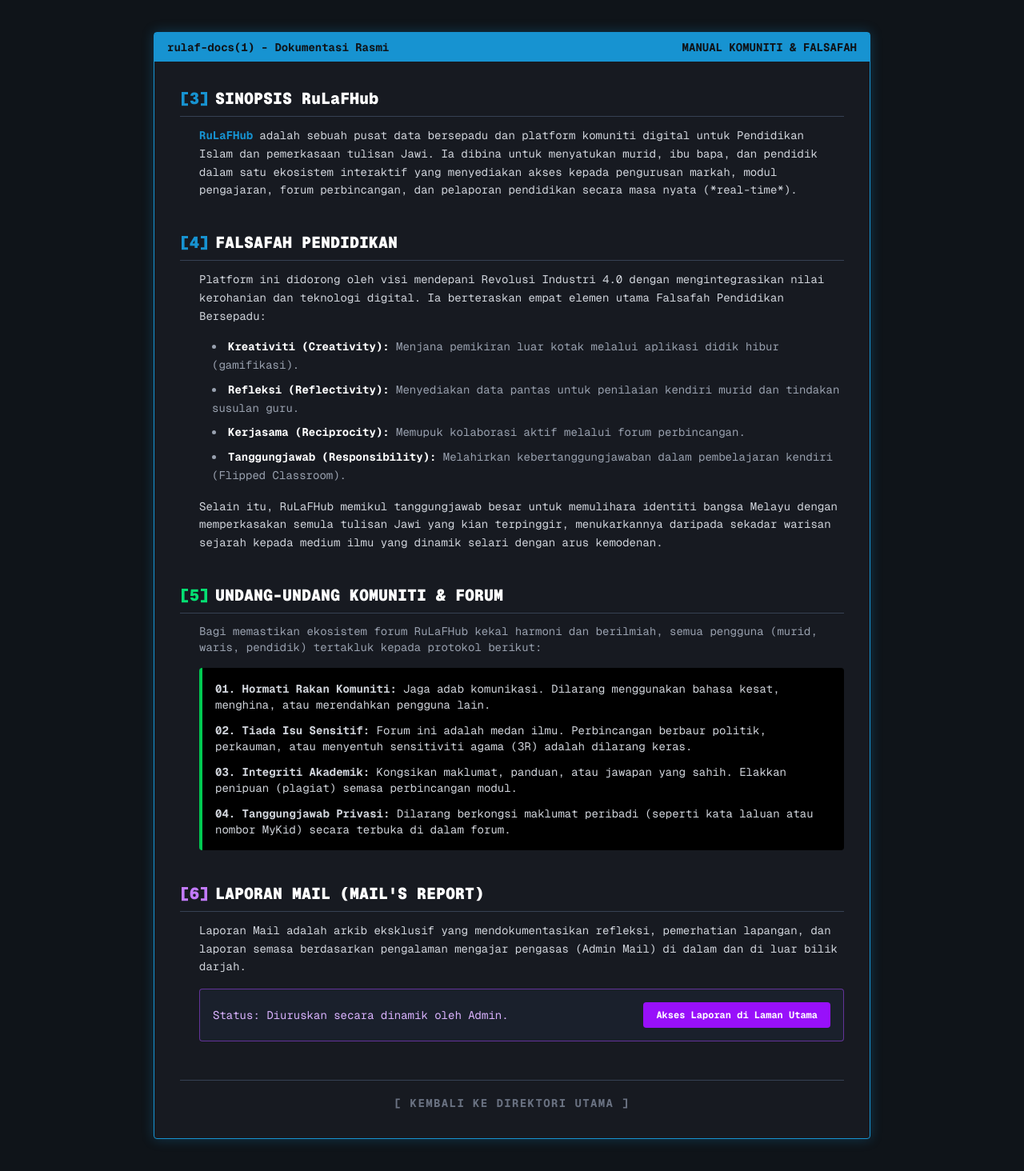
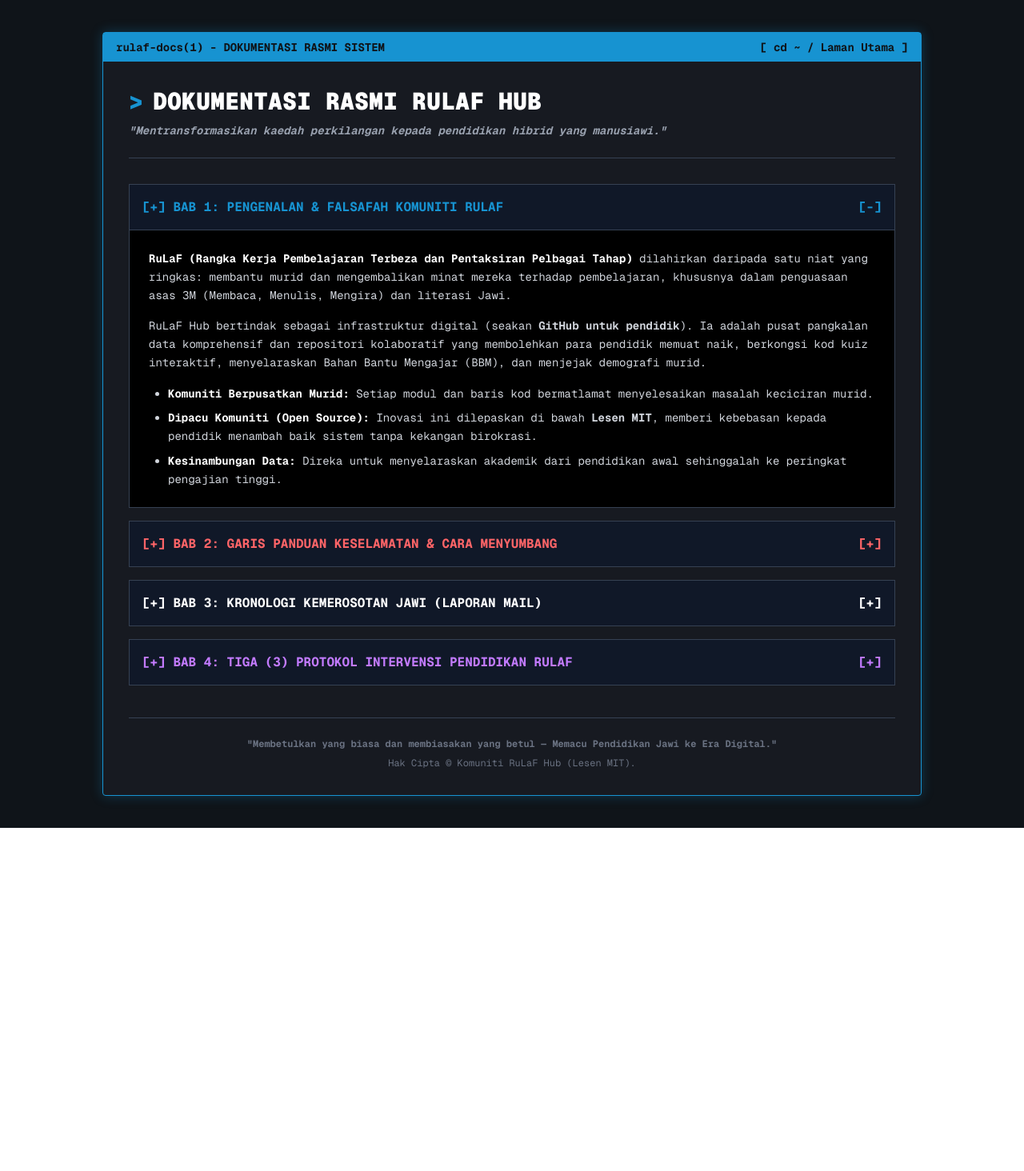
Before and after one commit to Barudy/rulaf-web, a Next.js app: page /docs in a window 1280 px wide. Shown: the whole page at 80% size. After the commit the page ends 1035 px from the top, so only its background shows below. Built offline with nearby package versions, Linux system fonts and the light colour scheme.

Commit message:
rulafhub v1.4-stable 5.5

```diff
--- a/app/docs/page.tsx
+++ b/app/docs/page.tsx
@@ -1,92 +1,166 @@
 'use client';
-import React from 'react';
+import React, { useState } from 'react';
 
 export default function DocsPage() {
+  const [activeProtokol, setActiveProtokol] = useState<string | null>('pengenalan');
+
+  const toggleProtokol = (id: string) => {
+    setActiveProtokol(activeProtokol === id ? null : id);
+  };
+
   return (
     <div className="min-h-screen bg-[#0F1419] text-[#A5B2D9] font-mono p-4 sm:p-10 selection:bg-[#1793D1] selection:text-white">
-      {/* Container ala Terminal */}
-      <div className="max-w-4xl mx-auto bg-[#171A21] border border-[#1793D1] rounded-sm shadow-[0_0_15px_rgba(23,147,209,0.3)]">
+      <div className="max-w-5xl mx-auto bg-[#171A21] border border-[#1793D1] rounded-sm shadow-[0_0_15px_rgba(23,147,209,0.3)]">
 
         {/* Header Terminal */}
         <div className="bg-[#1793D1] text-[#0F1419] px-4 py-2 flex justify-between items-center font-bold text-sm">
-          <span>rulaf-docs(1) - Dokumentasi Rasmi</span>
-          <span>MANUAL KOMUNITI & FALSAFAH</span>
+          <span>rulaf-docs(1) - DOKUMENTASI RASMI SISTEM</span>
+          <a href="/" className="hover:text-white transition-colors">[ cd ~ / Laman Utama ]</a>
         </div>
 
         <div className="p-8">
-          {/* SINOPSIS */}
-          <section className="mb-10">
-            <h2 className="text-white font-black text-xl mb-3 border-b border-gray-700 pb-2 flex items-center gap-2">
-              <span className="text-[#1793D1]">[3]</span> SINOPSIS RuLaFHub
-            </h2>
-            <p className="pl-6 text-gray-300 leading-relaxed text-sm">
-              <strong className="text-[#1793D1]">RuLaFHub</strong> adalah sebuah pusat data bersepadu dan platform komuniti digital untuk Pendidikan Islam dan pemerkasaan tulisan Jawi. Ia dibina untuk menyatukan murid, ibu bapa, dan pendidik dalam satu ekosistem interaktif yang menyediakan akses kepada pengurusan markah, modul pengajaran, forum perbincangan, dan pelaporan pendidikan secara masa nyata (*real-time*).
+          <div className="border-b border-gray-700 pb-6 mb-8">
+            <h1 className="text-3xl font-black text-white flex items-center gap-3 mb-2">
+              <span className="text-[#1793D1]">{'>'}</span> DOKUMENTASI RASMI RULAF HUB
+            </h1>
+            <p className="text-gray-400 text-sm font-bold italic">
+              "Mentransformasikan kaedah perkilangan kepada pendidikan hibrid yang manusiawi."
             </p>
-          </section>
+          </div>
 
-          {/* FALSAFAH */}
-          <section className="mb-10">
-            <h2 className="text-white font-black text-xl mb-3 border-b border-gray-700 pb-2 flex items-center gap-2">
-              <span className="text-[#1793D1]">[4]</span> FALSAFAH PENDIDIKAN
-            </h2>
-            <div className="pl-6 text-sm text-gray-300 leading-relaxed space-y-4">
-              <p>
-                Platform ini didorong oleh visi mendepani Revolusi Industri 4.0 dengan mengintegrasikan nilai kerohanian dan teknologi digital. Ia berteraskan empat elemen utama Falsafah Pendidikan Bersepadu:
-              </p>
-              <ul className="list-disc list-inside ml-4 space-y-2 text-gray-400">
-                <li><strong className="text-white">Kreativiti (Creativity):</strong> Menjana pemikiran luar kotak melalui aplikasi didik hibur (gamifikasi).</li>
-                <li><strong className="text-white">Refleksi (Reflectivity):</strong> Menyediakan data pantas untuk penilaian kendiri murid dan tindakan susulan guru.</li>
-                <li><strong className="text-white">Kerjasama (Reciprocity):</strong> Memupuk kolaborasi aktif melalui forum perbincangan.</li>
-                <li><strong className="text-white">Tanggungjawab (Responsibility):</strong> Melahirkan kebertanggungjawaban dalam pembelajaran kendiri (Flipped Classroom).</li>
-              </ul>
-              <p className="mt-4">
-                Selain itu, RuLaFHub memikul tanggungjawab besar untuk memulihara identiti bangsa Melayu dengan memperkasakan semula tulisan Jawi yang kian terpinggir, menukarkannya daripada sekadar warisan sejarah kepada medium ilmu yang dinamik selari dengan arus kemodenan.
-              </p>
-            </div>
-          </section>
+          {/* BAB 1: PENGENALAN & FALSAFAH */}
+          <div className="mb-4">
+            <button
+              onClick={() => toggleProtokol('pengenalan')}
+              className="w-full text-left bg-gray-900 border border-gray-700 p-4 font-bold text-[#1793D1] hover:border-[#1793D1] transition-colors flex justify-between"
+            >
+              <span>[+] BAB 1: PENGENALAN & FALSAFAH KOMUNITI RULAF</span>
+              <span>{activeProtokol === 'pengenalan' ? '[-]' : '[+]'}</span>
+            </button>
 
-          {/* UNDANG-UNDANG KOMUNITI & FORUM */}
-          <section className="mb-10">
-            <h2 className="text-white font-black text-xl mb-3 border-b border-gray-700 pb-2 flex items-center gap-2">
-              <span className="text-green-400">[5]</span> UNDANG-UNDANG KOMUNITI & FORUM
-            </h2>
-            <div className="pl-6 text-sm">
-              <p className="text-gray-400 mb-4">
-                Bagi memastikan ekosistem forum RuLaFHub kekal harmoni dan berilmiah, semua pengguna (murid, waris, pendidik) tertakluk kepada protokol berikut:
-              </p>
-              <div className="bg-black p-4 border-l-4 border-green-500 rounded text-gray-300 space-y-3">
-                <p><strong>01. Hormati Rakan Komuniti:</strong> Jaga adab komunikasi. Dilarang menggunakan bahasa kesat, menghina, atau merendahkan pengguna lain.</p>
-                <p><strong>02. Tiada Isu Sensitif:</strong> Forum ini adalah medan ilmu. Perbincangan berbaur politik, perkauman, atau menyentuh sensitiviti agama (3R) adalah dilarang keras.</p>
-                <p><strong>03. Integriti Akademik:</strong> Kongsikan maklumat, panduan, atau jawapan yang sahih. Elakkan penipuan (plagiat) semasa perbincangan modul.</p>
-                <p><strong>04. Tanggungjawab Privasi:</strong> Dilarang berkongsi maklumat peribadi (seperti kata laluan atau nombor MyKid) secara terbuka di dalam forum.</p>
+            {activeProtokol === 'pengenalan' && (
+              <div className="bg-black border-x border-b border-gray-700 p-6 text-sm text-gray-300 leading-relaxed space-y-4">
+                <p>
+                  <strong className="text-white">RuLaF (Rangka Kerja Pembelajaran Terbeza dan Pentaksiran Pelbagai Tahap)</strong> dilahirkan daripada satu niat yang ringkas: membantu murid dan mengembalikan minat mereka terhadap pembelajaran, khususnya dalam penguasaan asas 3M (Membaca, Menulis, Mengira) dan literasi Jawi.
+                </p>
+                <p>
+                  RuLaF Hub bertindak sebagai infrastruktur digital (seakan <strong>GitHub untuk pendidik</strong>). Ia adalah pusat pangkalan data komprehensif dan repositori kolaboratif yang membolehkan para pendidik memuat naik, berkongsi kod kuiz interaktif, menyelaraskan Bahan Bantu Mengajar (BBM), dan menjejak demografi murid.
+                </p>
+                <ul className="list-disc ml-6 space-y-2 mt-2">
+                  <li><strong className="text-white">Komuniti Berpusatkan Murid:</strong> Setiap modul dan baris kod bermatlamat menyelesaikan masalah keciciran murid.</li>
+                  <li><strong className="text-white">Dipacu Komuniti (Open Source):</strong> Inovasi ini dilepaskan di bawah <strong>Lesen MIT</strong>, memberi kebebasan kepada pendidik menambah baik sistem tanpa kekangan birokrasi.</li>
+                  <li><strong className="text-white">Kesinambungan Data:</strong> Direka untuk menyelaraskan akademik dari pendidikan awal sehinggalah ke peringkat pengajian tinggi.</li>
+                </ul>
               </div>
-            </div>
-          </section>
+            )}
+          </div>
 
-          {/* LAPORAN MAIL (Pengasingan) */}
-          <section className="mb-6">
-            <h2 className="text-white font-black text-xl mb-3 border-b border-gray-700 pb-2 flex items-center gap-2">
-              <span className="text-purple-400">[6]</span> LAPORAN MAIL (MAIL'S REPORT)
-            </h2>
-            <div className="pl-6 text-sm text-gray-300 leading-relaxed">
-              <p className="mb-4">
-                Laporan Mail adalah arkib eksklusif yang mendokumentasikan refleksi, pemerhatian lapangan, dan laporan semasa berdasarkan pengalaman mengajar pengasas (Admin Mail) di dalam dan di luar bilik darjah.
-              </p>
-              <div className="flex items-center justify-between bg-[#1A202C] border border-purple-500/50 p-4 rounded">
-                <span className="font-mono text-purple-300">Status: Diuruskan secara dinamik oleh Admin.</span>
-                <a href="/" className="bg-purple-600 hover:bg-purple-500 text-white px-4 py-2 rounded text-xs font-bold transition-colors">
-                  Akses Laporan di Laman Utama
-                </a>
+          {/* BAB 2: KESELAMATAN & SUMBANGAN */}
+          <div className="mb-4">
+            <button
+              onClick={() => toggleProtokol('keselamatan')}
+              className="w-full text-left bg-gray-900 border border-gray-700 p-4 font-bold text-red-400 hover:border-red-500 transition-colors flex justify-between"
+            >
+              <span>[+] BAB 2: GARIS PANDUAN KESELAMATAN & CARA MENYUMBANG</span>
+              <span>{activeProtokol === 'keselamatan' ? '[-]' : '[+]'}</span>
+            </button>
+
+            {activeProtokol === 'keselamatan' && (
+              <div className="bg-black border-x border-b border-gray-700 p-6 text-sm text-gray-300 leading-relaxed space-y-4">
+                <p>
+                  RuLaF Hub komited mewujudkan ruang digital yang 100% selamat, berautoriti, dan bebas daripada ancaman scammer. Setiap sumbangan (melalui <em>Pull Request</em>) akan melalui proses penapisan ketat.
+                </p>
+                <div className="border-l-4 border-red-500 pl-4 bg-gray-900 py-3">
+                  <span className="text-red-400 font-bold uppercase">Polisi Toleransi Sifar (Zero Tolerance Policy)</span>
+                  <p className="mt-2">Sistem ini <strong>TIDAK AKAN TERAGAK-AGAK</strong> mengambil tindakan keras sekiranya pengguna memuat naik:</p>
+                  <ul className="list-disc ml-6 mt-1 text-red-300">
+                    <li>Kandungan yang meragukan (suspicious uploads).</li>
+                    <li>Perisian berniat jahat (malware/spyware).</li>
+                    <li>Pautan phishing atau sebarang elemen penipuan (scam).</li>
+                    <li>Bahan yang melanggar sensitiviti atau tidak beretika.</li>
+                  </ul>
+                  <p className="mt-3 font-bold text-white uppercase">Tindakan: BAN (Sekatan) Kekal serta-merta! Tiada kompromi untuk keselamatan data pendidikan.</p>
+                </div>
+
+                <div className="mt-4">
+                  <strong className="text-[#1793D1]"> CARA MENYUMBANG (CONTRIBUTING) KOD & MODUL:</strong>
+                  <ol className="list-decimal ml-6 mt-2 space-y-1">
+                    <li><strong>Fork:</strong> Salin (fork) repositori utama ke persekitaran kerja anda.</li>
+                    <li><strong>Branch:</strong> Cipta branch baharu bagi tujuan pengasingan kemaskini.</li>
+                    <li><strong>Ubah Suai & Uji:</strong> Masukkan modul BBM / algoritma kuiz dan uji kefungsiannya.</li>
+                    <li><strong>Pull Request:</strong> Hantar permohonan untuk semakan kami.</li>
+                  </ol>
+                </div>
               </div>
-            </div>
-          </section>
+            )}
+          </div>
 
-          {/* Back Button */}
-          <div className="mt-12 pt-4 border-t border-gray-700 text-center">
-            <a href="/" className="text-gray-500 hover:text-[#1793D1] text-sm font-bold tracking-widest">
-              [ KEMBALI KE DIREKTORI UTAMA ]
-            </a>
+          {/* BAB 3: KRONOLOGI SEJARAH */}
+          <div className="mb-4">
+            <button
+              onClick={() => toggleProtokol('sejarah')}
+              className="w-full text-left bg-gray-900 border border-gray-700 p-4 font-bold text-white hover:border-gray-400 transition-colors flex justify-between"
+            >
+              <span>[+] BAB 3: KRONOLOGI KEMEROSOTAN JAWI (LAPORAN MAIL)</span>
+              <span>{activeProtokol === 'sejarah' ? '[-]' : '[+]'}</span>
+            </button>
+
+            {activeProtokol === 'sejarah' && (
+              <div className="bg-black border-x border-b border-gray-700 p-6 text-sm text-gray-300 leading-relaxed space-y-4">
+                <p>
+                  Sebelum kedatangan kuasa kolonial Barat, tulisan Jawi merupakan skrip utama di Alam Melayu. Namun, titik tolak kemerosotan ketara berlaku pada tahun <span className="text-red-400 font-bold">1966</span> apabila Menteri Pelajaran ketika itu memansuhkan penggunaan tulisan Jawi sebagai medium pengantar utama di sekolah.
+                </p>
+                <p>
+                  <strong>Kesan Kritikal:</strong> Generasi pasca 1960-an mula mengalami masalah buta huruf Jawi mendadak, menjejaskan keupayaan membaca Al-Quran. Malah, akhbar Utusan Melayu berhuruf Jawi terpaksa dihentikan pada tahun 2003. Atas kesedaran ini, RuLaFHub dibangunkan bagi menghidupkan semula tulisan Jawi menggunakan ekosistem digital.
+                </p>
+              </div>
+            )}
           </div>
+
+          {/* BAB 4: 3 PROTOKOL INTERVENSI */}
+          <div className="mb-4">
+            <button
+              onClick={() => toggleProtokol('intervensi')}
+              className="w-full text-left bg-gray-900 border border-gray-700 p-4 font-bold text-purple-400 hover:border-purple-500 transition-colors flex justify-between"
+            >
+              <span>[+] BAB 4: TIGA (3) PROTOKOL INTERVENSI PENDIDIKAN RULAF</span>
+              <span>{activeProtokol === 'intervensi' ? '[-]' : '[+]'}</span>
+            </button>
+            {activeProtokol === 'intervensi' && (
+              <div className="bg-black border-x border-b border-gray-700 p-6 text-sm text-gray-300 leading-relaxed space-y-6">
+
+                {/* Gamifikasi */}
+                <div>
+                  <h3 className="font-bold text-green-400">1. Pembelajaran Gamifikasi</h3>
+                  <p className="mt-1">
+                    Menggunakan aplikasi interaktif (Quizizz/Kahoot/App Khas) untuk mewujudkan pembelajaran tanpa tekanan. Kajian empirikal menunjukkan aplikasi "Belajar Mengeja Jawi" merekodkan peningkatan skor formatif yang sangat signifikan (Z = -6.300, p {'<'} .001).
+                  </p>
+                </div>
+
+                {/* Flipped Classroom */}
+                <div>
+                  <h3 className="font-bold text-yellow-400">2. Strategi Flipped Classroom</h3>
+                  <p className="mt-1">
+                    Pembelajaran teori dianjakkan ke rumah (melalui modul/video di RuLaF Hub), manakala masa di dalam kelas dikhususkan untuk kolaborasi dan penyelesaian masalah tahap tinggi (KBAT).
+                  </p>
+                </div>
+
+                {/* AI */}
+                <div>
+                  <h3 className="font-bold text-purple-400">3. Integrasi Kecerdasan Buatan (AI)</h3>
+                  <p className="mt-1">
+                    Selaras dengan Transformasi Digital Institusi Pendidikan Islam oleh Perdana Menteri (Mac 2026), Ejen AI digunakan dalam RuLaF Hub untuk menganalisis data permarkahan (Supabase) secara masa nyata dan menjana laporan preskriptif, bukan untuk menggantikan manhaj tarbiah guru.
+                  </p>
+                </div>
+              </div>
+            )}
+          </div>
+
+          <div className="mt-10 border-t border-gray-700 pt-6 text-center text-xs text-gray-500 font-bold">
+            <p>"Membetulkan yang biasa dan membiasakan yang betul — Memacu Pendidikan Jawi ke Era Digital."</p>
+            <p className="mt-2 font-normal">Hak Cipta © Komuniti RuLaF Hub (Lesen MIT).</p>
+          </div>
+
         </div>
       </div>
     </div>
```
